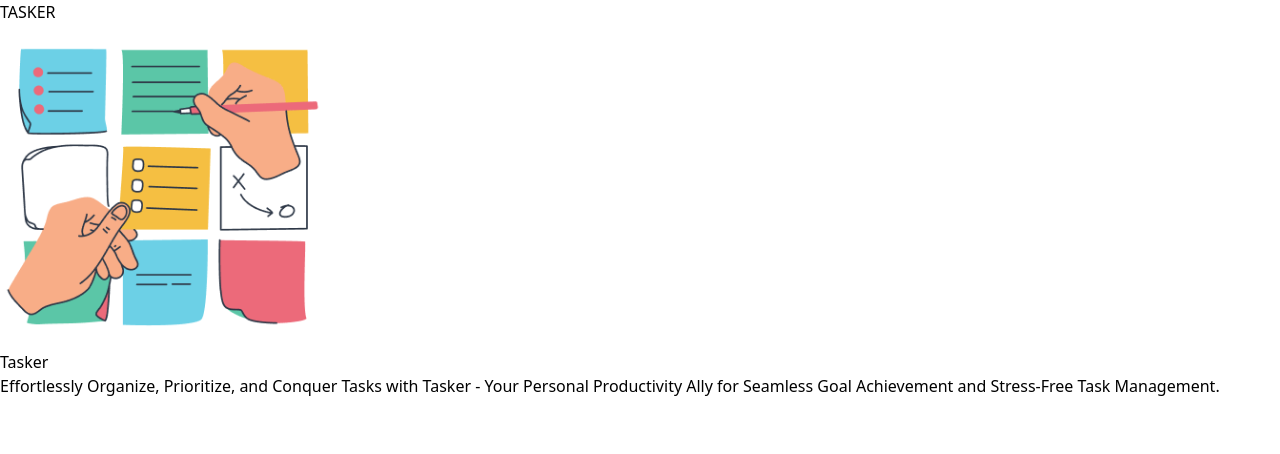
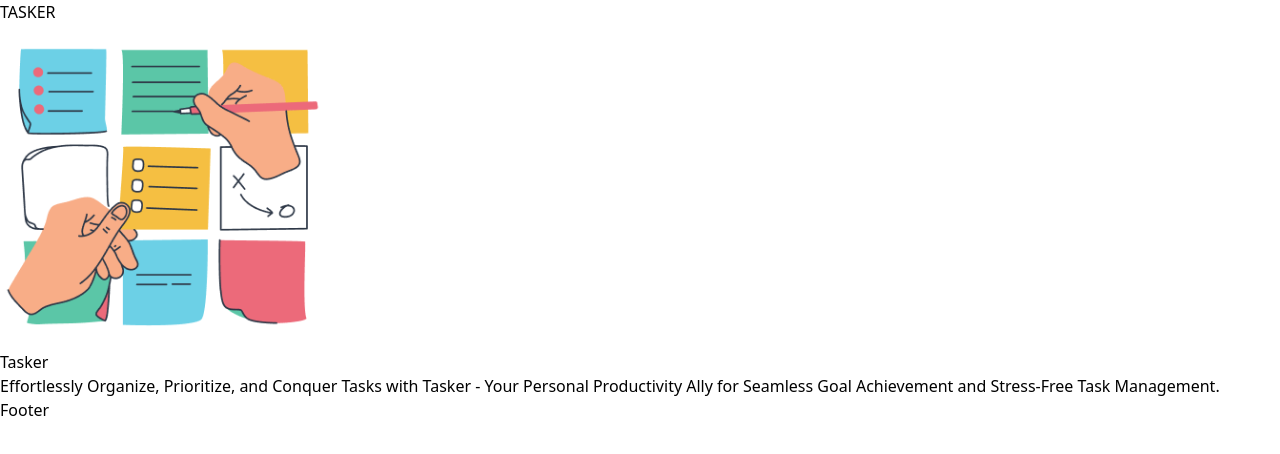
Before and after one commit to programmernizam/tasker, a React app: page / in a window 1280 px wide. Shown: the top 454 px of the page. Built offline with nearby package versions, Linux system fonts and the light colour scheme; the HTML template or start-up script is replaced by a standard one.

Commit message:
Start Building Footer

```diff
--- a/src/App.jsx
+++ b/src/App.jsx
@@ -1,3 +1,4 @@
+import Footer from "./components/Footer";
 import HeroSection from "./components/HeroSection";
 import Navbar from "./components/Navbar";
 
@@ -6,6 +7,7 @@ export default function App() {
     <main className="bg-[#191D26] font-[Inter] text-white">
       <Navbar />
       <HeroSection />
+      <Footer />
     </main>
   );
 }
--- /dev/null
+++ b/src/components/Footer.jsx
@@ -0,0 +1,5 @@
+export default function Footer() {
+  return (
+    <div>Footer</div>
+  )
+}
```
